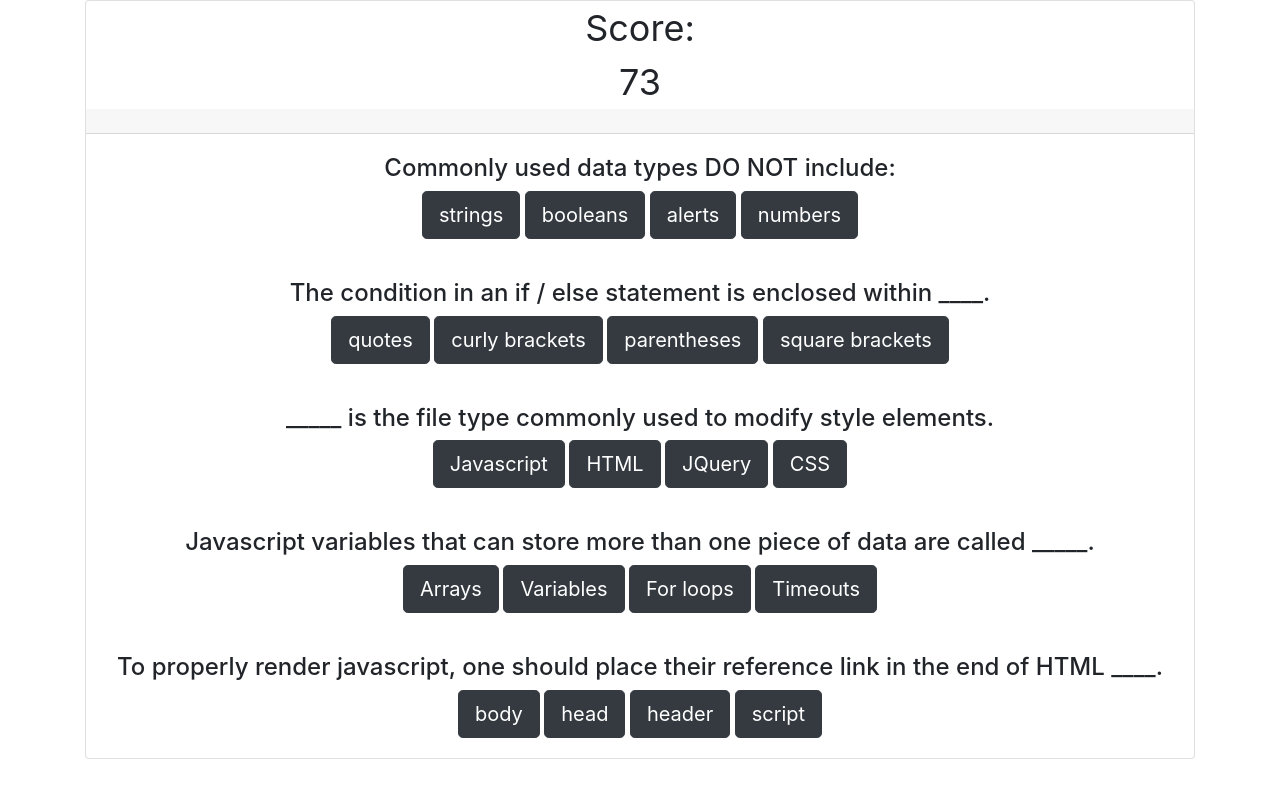
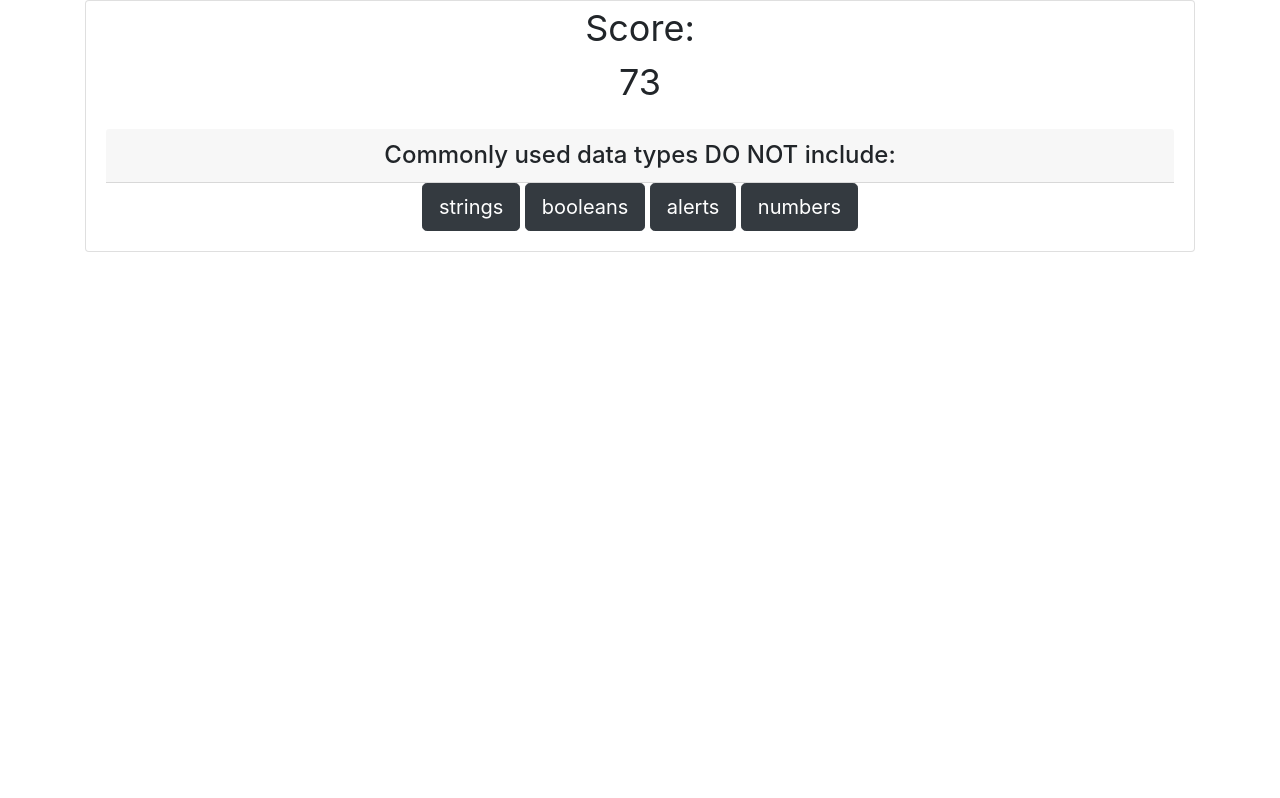
Before and after one commit to SurrealSam/week4codequiz, a plain HTML site: page index.html in a window 1280 px wide. Both pictures are taken after a click on the button "Start Quiz!". Drawn offline with nearby package versions, Linux system fonts and the light colour scheme.

Commit message:
good enough for now

```diff
--- a/Assets/script.js
+++ b/Assets/script.js
@@ -31,12 +31,31 @@ var questions = [
 var startBtn = document.getElementById("getreadybtn");
 var startBlock = document.getElementById("getready");
 var questionBlock = document.getElementById("card1");
-
+var actualQuestion = document.getElementById("actualQuestion");
+var button1=document.getElementById("btn1");
+var button2=document.getElementById("btn2");
+var button3=document.getElementById("btn3");
+var button4=document.getElementById("btn4");
+var answer1=document.getElementById("answer1");
+var answer2=document.getElementById("answer2");
+var answer3=document.getElementById("answer3");
+var answer4=document.getElementById("answer4");
+var whichQuestion = 0;
+var seconds = document.getElementById("countdown").textContent;
+function loadQuestion() {
+    actualQuestion.innerText = questions[whichQuestion].title;
+    answer1.innerText = questions[whichQuestion].choices[0];
+    answer2.innerText = questions[whichQuestion].choices[1];
+    answer3.innerText = questions[whichQuestion].choices[2];
+    answer4.innerText = questions[whichQuestion].choices[3];
+    whichQuestion=whichQuestion + 1;
+}
 //start button
 startBtn.addEventListener("click", function () {
 
     startBlock.style.display = "none"; //hides div
     questionBlock.style.display = "block"; //unhides other div
+
 
     //starts countdown timer/score
 var seconds = document.getElementById("countdown").textContent;
@@ -45,5 +64,18 @@ var countdown = setInterval(function() {
     document.getElementById("countdown").textContent = seconds;
     if (seconds <= 0) clearInterval(countdown);
 }, 1000);
+    loadQuestion();
+});
 
-});
+
+button1.addEventListener("click", function(){
+    console.log(button1.innerText);
+    if (button1.innerText === (questions[whichQuestion - 1].answer)) {
+        console.log(button1.innerText);
+    }
+    else {
+        seconds - 15;
+console.log("nope");
+    }
+    loadQuestion();
+  });
--- a/index.html
+++ b/index.html
@@ -23,73 +23,22 @@
         <div class="card">
             <span class="score text-center">Score:</span>
             <span class="score text-center" id="countdown">75</span>
-            <h4 class="card-header"></h4>
+
             <!--The Question goes here-->
-            <div class="card-body"> <!-- Question 1-->
-                <div class="text-center">
-                    <h4>Commonly used data types DO NOT include:</h4>
-                    <button class="btn btn-dark btn-lg normal-button">
-                        <span id="answer11" class="fa fa-ok">strings</span> </button>
-                    <button class="btn btn-dark btn-lg">
-                        <span id="answer12" class="fa fa-plus"></span> booleans</button>
-                    <button class="btn btn-dark btn-lg">
-                        <span id="answer13" class="fa fa-minus"></span>alerts </button>
-                    <button class="btn btn-dark btn-lg">
-                        <span id="answer14" class="fa fa-minus"></span>numbers </button>
+            <div class="card-body">
+                <!-- Question 1-->
+                <div  class="text-center">
+                    <h4 id="actualQuestion" class="card-header"></h4>
+                    <button id="btn1" class="btn btn-dark btn-lg">
+                        <span id="answer1" class="fa fa-ok"></span> </button>
+                    <button id="btn2" class="btn btn-dark btn-lg">
+                        <span id="answer2" class=" fa fa-plus"></span></button>
+                    <button id="btn3" class="btn btn-dark btn-lg">
+                        <span id="answer3" class="fa fa-minus"></span></button>
+                    <button id="btn4" class="btn btn-dark btn-lg">
+                        <span id="answer4" class="fa fa-minus"></span></button>
                 </div>
             </div>
-            <div class="card-body"><!-- Question 2-->
-                    <div class="text-center">
-                        <h4>The condition in an if / else statement is enclosed within ____.</h4>
-                        <button class="btn btn-dark btn-lg normal-button">
-                            <span id="answer21" class="fa fa-ok">quotes</span> </button>
-                        <button class="btn btn-dark btn-lg">
-                            <span id="answer22" class="fa fa-plus">curly brackets</span> </button>
-                        <button class="btn btn-dark btn-lg">
-                            <span id="answer23" class="fa fa-minus">parentheses</span> </button>
-                        <button class="btn btn-dark btn-lg">
-                            <span id="answer24" class="fa fa-minus">square brackets</span> </button>
-                    </div>
-                </div>
-                <div class="card-body"> <!-- Question 3-->
-                        <div class="text-center">
-                                <h4>_____ is the file type commonly used to modify style elements.</h4>
-                            <button class="btn btn-dark btn-lg normal-button">
-                                <span id="answer31" class="fa fa-ok">Javascript</span> </button>
-                            <button class="btn btn-dark btn-lg">
-                                <span id="answer32" class="fa fa-plus">HTML</span> </button>
-                            <button class="btn btn-dark btn-lg">
-                                <span id="answer33" class="fa fa-minus">JQuery</span> </button>
-                            <button class="btn btn-dark btn-lg">
-                                <span id="answer34" class="fa fa-minus">CSS</span> </button>
-                        </div>
-                    </div>
-                    <div class="card-body"> <!-- Question 4-->
-                            <div class="text-center">
-                                    <h4>Javascript variables that can store more than one piece of data are called _____.</h4>
-                                <button class="btn btn-dark btn-lg normal-button">
-                                    <span id="answer41" class="fa fa-ok">Arrays</span> </button>
-                                <button class="btn btn-dark btn-lg">
-                                    <span id="answer42" class="fa fa-plus">Variables</span> </button>
-                                <button class="btn btn-dark btn-lg">
-                                    <span id="answer43" class="fa fa-minus">For loops</span> </button>
-                                <button class="btn btn-dark btn-lg">
-                                    <span id="answer44" class="fa fa-minus">Timeouts</span> </button>
-                            </div>
-                        </div>
-                        <div class="card-body"> <!-- Question 5-->
-                                <div class="text-center">
-                                        <h4>To properly render javascript, one should place their reference link in the end of HTML ____.</h4>
-                                    <button class="btn btn-dark btn-lg normal-button">
-                                        <span id="answer51" class="fa fa-ok">body</span> </button>
-                                    <button class="btn btn-dark btn-lg">
-                                        <span id="answer52" class="fa fa-plus">head</span> </button>
-                                    <button class="btn btn-dark btn-lg">
-                                        <span id="answer53" class="fa fa-minus">header</span> </button>
-                                    <button class="btn btn-dark btn-lg">
-                                        <span id="answer54" class="fa fa-minus">script</span> </button>
-                                </div>
-                            </div>
         </div>
     </div>
     <script src="./Assets/script.js"></script>
```
